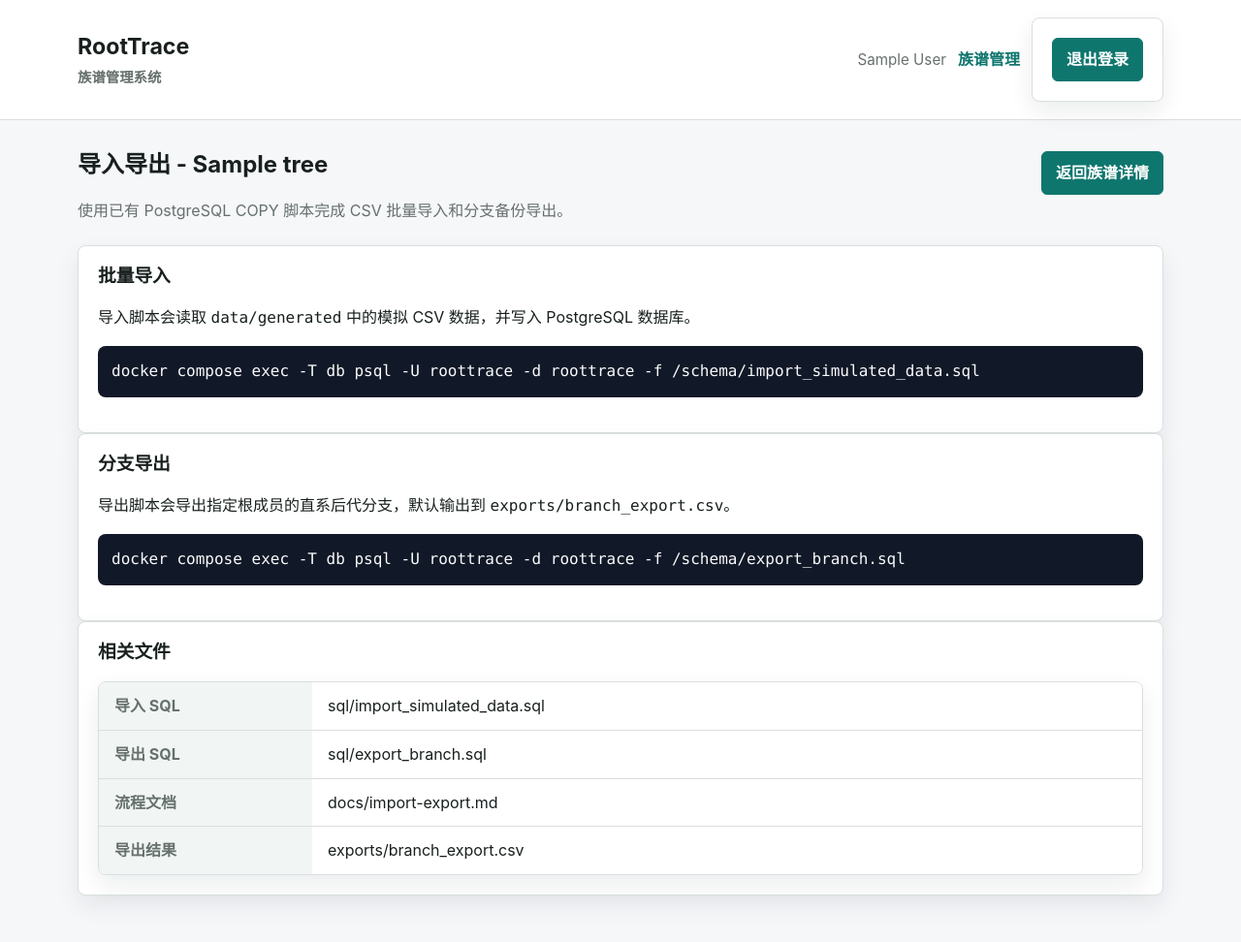
After one commit to Endless-data/RootTrace, a Flask app: page /family-trees/1/import-export in a window 1280 px wide. The commit adds this page. Shown: the whole page at 97% size. Run offline with Flask 3, Linux system fonts and the light colour scheme; the visitor is signed in with stand-in values (Sample User, id 1); tables that the repository leaves empty hold one stand-in row (values such as "Sample post"); some libraries are stand-ins or nearby versions.

Commit message:
feat: add import export page and refine auth layout

```diff
--- a/app/family_trees.py
+++ b/app/family_trees.py
@@ -110,6 +110,17 @@ def detail(tree_id):
     )
 
 
+@bp.get("/<int:tree_id>/import-export")
+@login_required
+def import_export(tree_id):
+    family_tree = db.session.get(FamilyTree, tree_id)
+    if family_tree is None:
+        abort(404)
+    if not can_access_family_tree(g.user, family_tree):
+        abort(403)
+    return render_template("family_trees/import_export.html", family_tree=family_tree)
+
+
 @bp.post("/<int:tree_id>/collaborators")
 @login_required
 @owner_required
--- a/app/static/css/app.css
+++ b/app/static/css/app.css
@@ -159,6 +159,10 @@ dl {
   margin: 0 auto;
 }
 
+.auth-panel form button {
+  width: 100%;
+}
+
 .card,
 .toolbar,
 .table-panel {
@@ -298,6 +302,18 @@ textarea {
 textarea {
   min-height: 120px;
   resize: vertical;
+}
+
+pre {
+  overflow-x: auto;
+  border-radius: 8px;
+  padding: 14px;
+  background: #111827;
+  color: #f9fafb;
+}
+
+code {
+  font-family: "SFMono-Regular", Consolas, "Liberation Mono", monospace;
 }
 
 button,
--- a/app/templates/family_trees/detail.html
+++ b/app/templates/family_trees/detail.html
@@ -46,6 +46,7 @@
     <a class="card" href="{{ url_for('tree_preview.index', tree_id=family_tree.id) }}">后代树预览</a>
     <a class="card" href="{{ url_for('ancestors.index', tree_id=family_tree.id) }}">祖先查询</a>
     <a class="card" href="{{ url_for('relationship_paths.index', tree_id=family_tree.id) }}">亲缘路径查询</a>
+    <a class="card" href="{{ url_for('family_trees.import_export', tree_id=family_tree.id) }}">导入导出</a>
   </div>
 
   <section class="card">
--- /dev/null
+++ b/app/templates/family_trees/import_export.html
@@ -0,0 +1,37 @@
+{% extends "base.html" %}
+
+{% block content %}
+  <div class="page-header">
+    <div>
+      <h2>导入导出 - {{ family_tree.name }}</h2>
+      <p>使用已有 PostgreSQL COPY 脚本完成 CSV 批量导入和分支备份导出。</p>
+    </div>
+    <a class="button-secondary button" href="{{ url_for('family_trees.detail', tree_id=family_tree.id) }}">返回族谱详情</a>
+  </div>
+
+  <section class="card">
+    <h3>批量导入</h3>
+    <p>导入脚本会读取 <code>data/generated</code> 中的模拟 CSV 数据，并写入 PostgreSQL 数据库。</p>
+    <pre><code>docker compose exec -T db psql -U roottrace -d roottrace -f /schema/import_simulated_data.sql</code></pre>
+  </section>
+
+  <section class="card">
+    <h3>分支导出</h3>
+    <p>导出脚本会导出指定根成员的直系后代分支，默认输出到 <code>exports/branch_export.csv</code>。</p>
+    <pre><code>docker compose exec -T db psql -U roottrace -d roottrace -f /schema/export_branch.sql</code></pre>
+  </section>
+
+  <section class="card">
+    <h3>相关文件</h3>
+    <dl class="meta-list">
+      <dt>导入 SQL</dt>
+      <dd>sql/import_simulated_data.sql</dd>
+      <dt>导出 SQL</dt>
+      <dd>sql/export_branch.sql</dd>
+      <dt>流程文档</dt>
+      <dd>docs/import-export.md</dd>
+      <dt>导出结果</dt>
+      <dd>exports/branch_export.csv</dd>
+    </dl>
+  </section>
+{% endblock %}
```
Also changed, not shown: tests/test_family_trees.py (+70 -0 lines).
